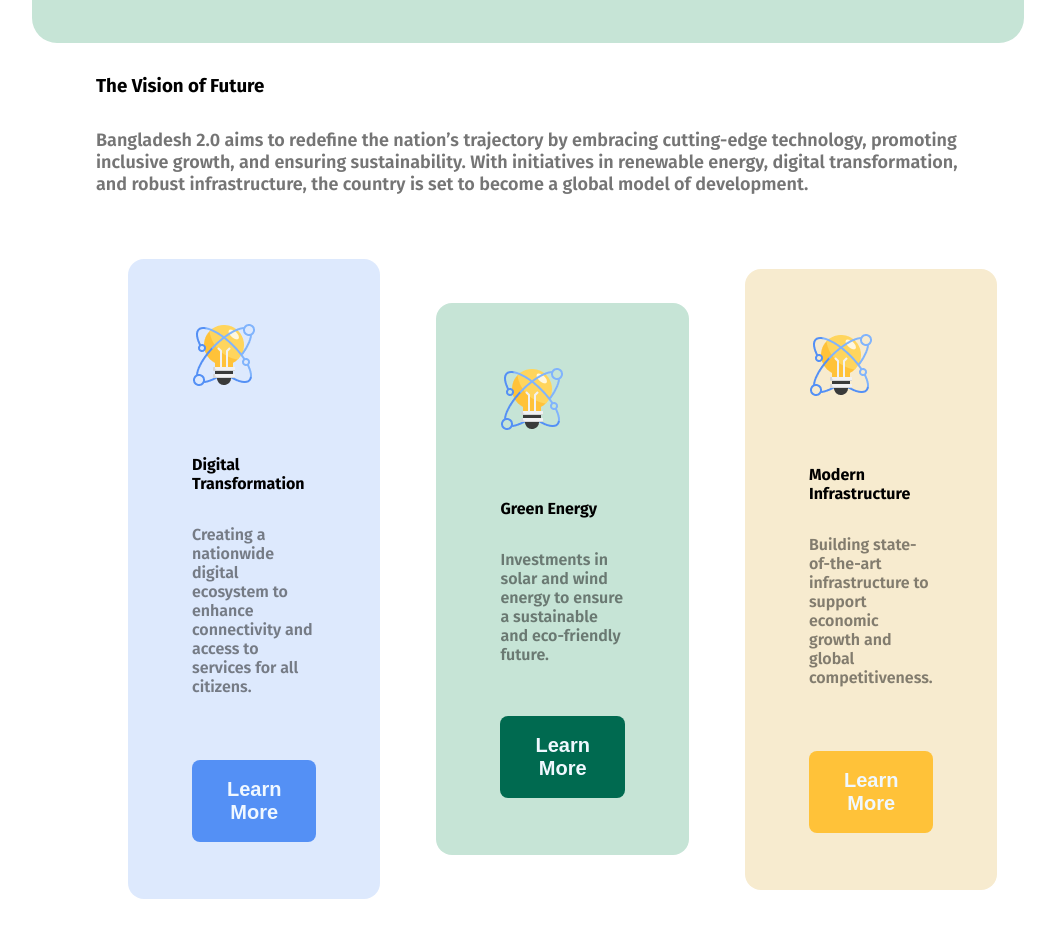
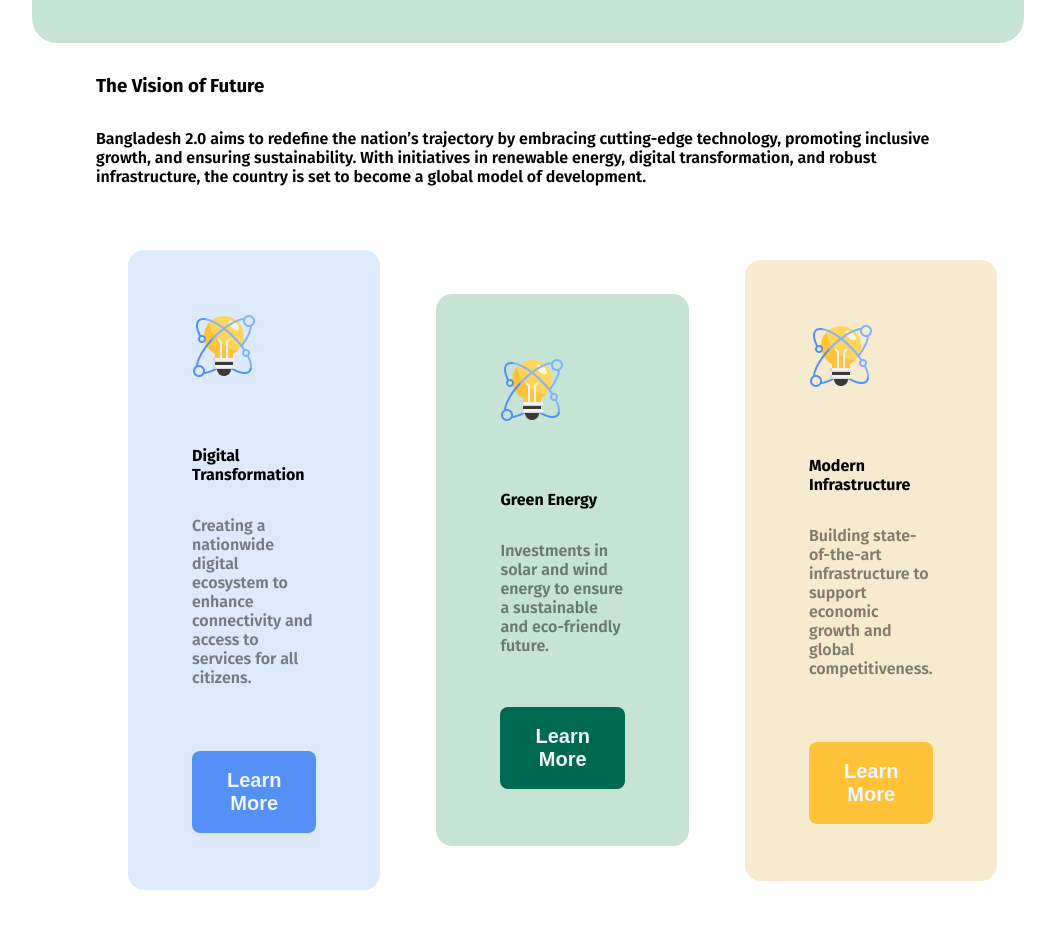
Before and after one commit to nur412579/ass-1, a plain HTML site: page index.html in a window 1280 px wide. Shown: the part 880-1806 px from the top of the page, without its empty margins (112-1167 px from the left). Drawn offline with Linux system fonts and the light colour scheme.

Commit message:
added css change

```diff
--- a/style/index.css
+++ b/style/index.css
@@ -16,15 +16,6 @@ body {
 .scendary-back {
     border-radius: 25px;
  background: #C6E4D6;
-}
-/* .section-title {
-font-size: 35px;
-font-weight: bold;
-border-radius: 5px;
-} */
-.section-description {
-font-size: 18px;
-color: #757575;
 }
 .text-center {
 text-align: center;
```
